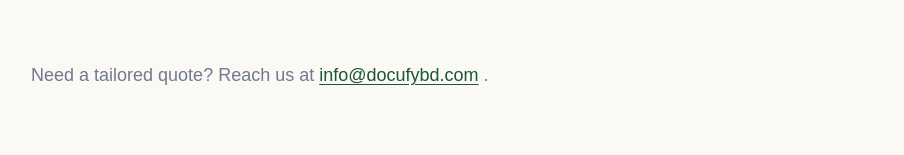
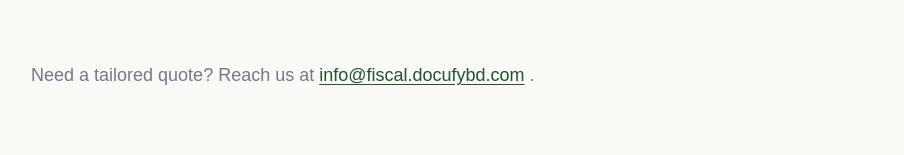
Before and after one commit to docufy-technologies/docufy-fiscal-public, a React (Vite) app: page /faq in a window 1280 px wide. Shown: the part 2808-2963 px from the top of the page, without its empty margins (185-1089 px from the left). Built offline with nearby package versions, Linux system fonts and the light colour scheme.

Commit message:
fix: update email addresses to reflect the correct domain

```diff
--- a/src/components/blocks/footer.tsx
+++ b/src/components/blocks/footer.tsx
@@ -85,7 +85,7 @@ export default function Footer() {
             <IconBrandInstagram />
           </a>
           <a
-            href="mailto:info@tech.docufybd.com"
+            href="mailto:info@fiscal.docufybd.com"
             target="_blank"
             rel="noopener noreferrer"
             aria-label="Email"
--- a/src/routes/faq.tsx
+++ b/src/routes/faq.tsx
@@ -50,10 +50,10 @@ function RouteComponent() {
       <p className="mt-12 text-base sm:text-lg text-muted-foreground">
         Need a tailored quote? Reach us at{" "}
         <a
-          href="mailto:info@docufybd.com"
+          href="mailto:info@fiscal.docufybd.com"
           className="text-accent underline underline-offset-3 transition-colors duration-150 hover:text-primary"
         >
-          info@docufybd.com
+          info@fiscal.docufybd.com
         </a>{" "}
         .
       </p>
```
